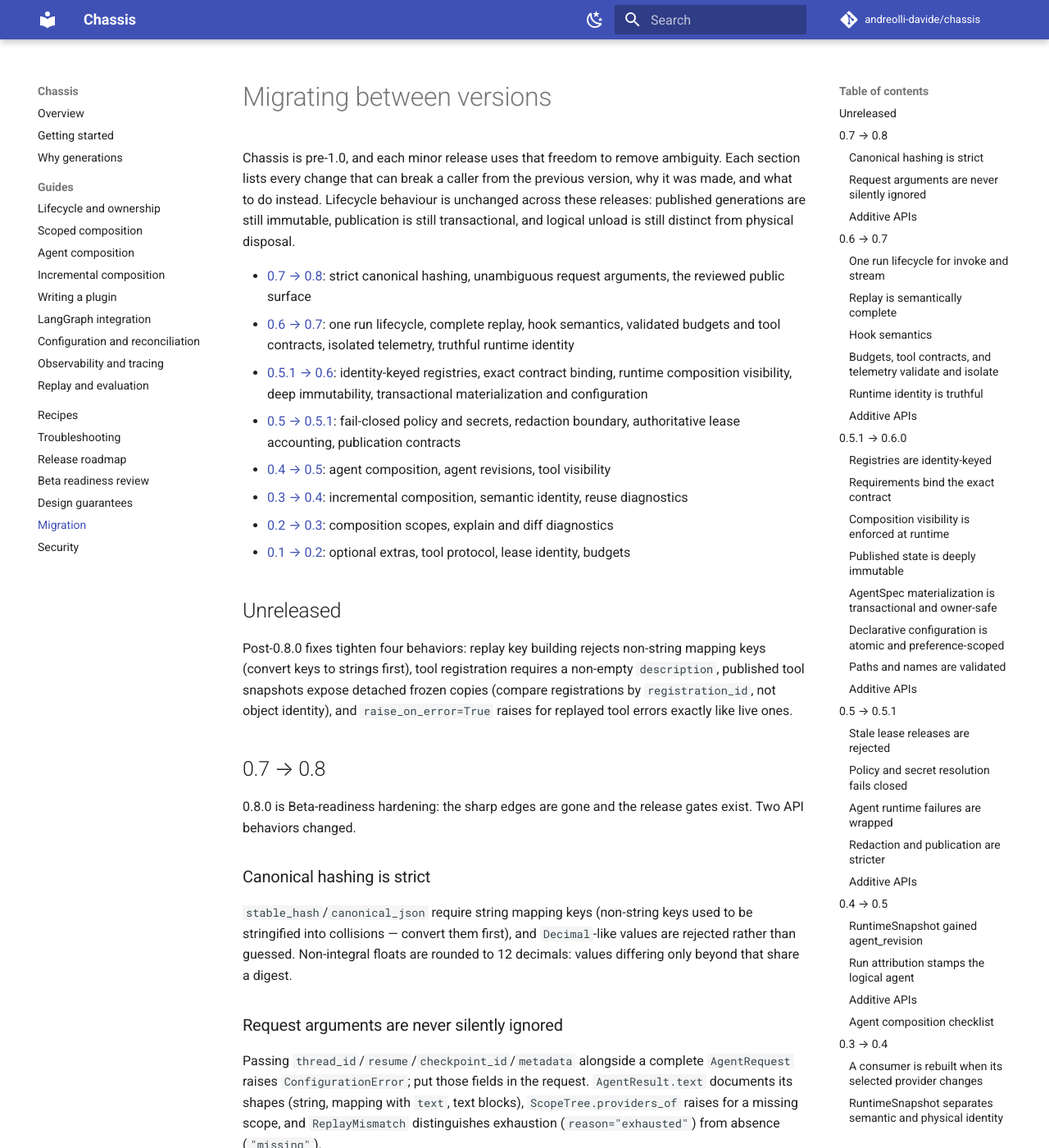
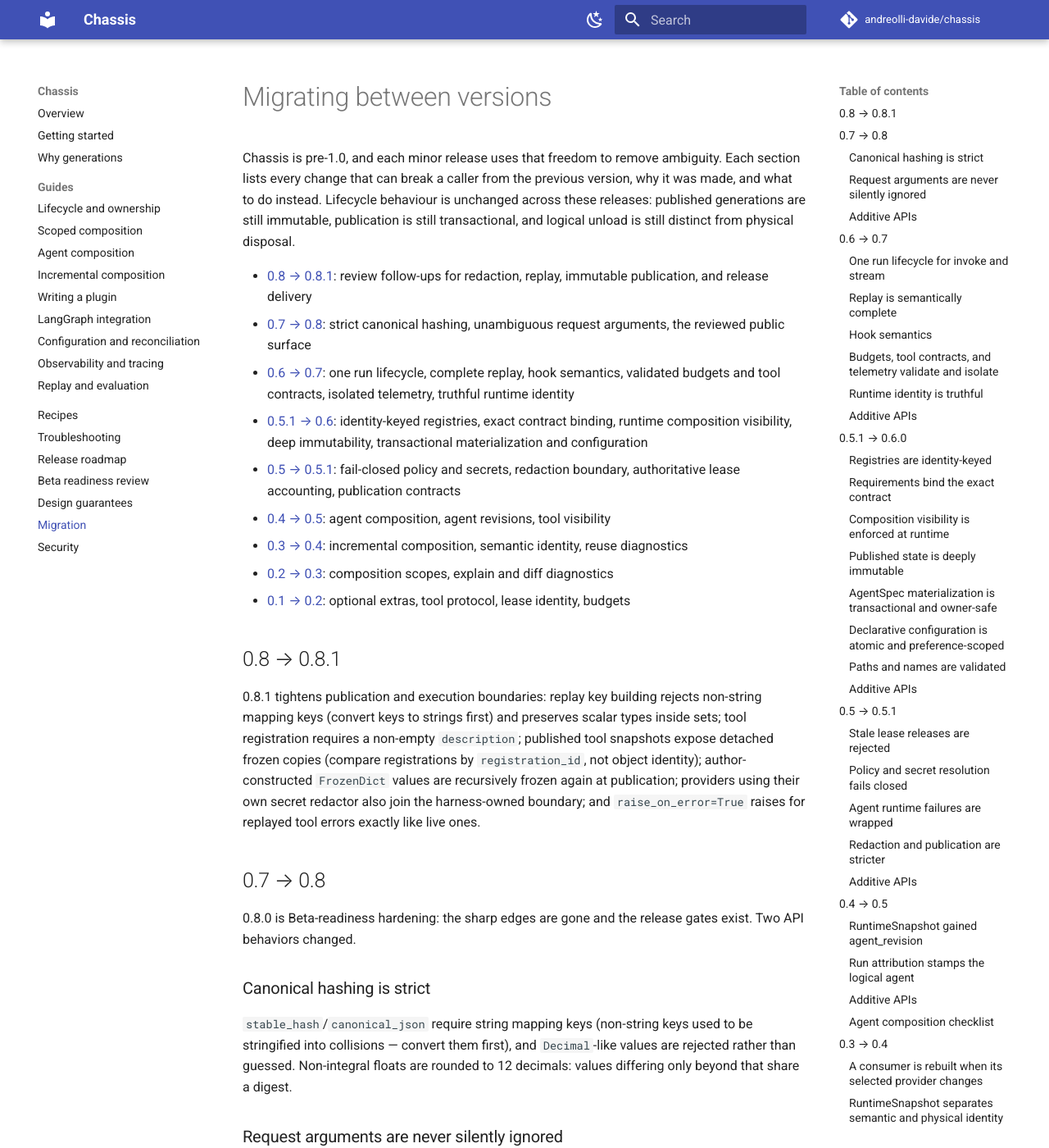
Before and after one commit to andreolli-davide/chassis, an MkDocs documentation site: the page built from docs/migration.md, in a window 1280 px wide and 1400 px high. Shown: the whole window at 82% size. Built offline with MkDocs 1.6.1 and Material for MkDocs 9.7.7, drawn with Linux system fonts in a browser that asks for light colours; comment, search, counter and statistics services are not loaded.

````diff
--- a/docs/migration.md
+++ b/docs/migration.md
@@ -6,12 +6,14 @@ why it was made, and what to do instead. Lifecycle behaviour is unchanged across
 these releases: published generations are still immutable, publication is still
 transactional, and logical unload is still distinct from physical disposal.
 
-- [0.7 → 0.8](#07--08): strict canonical hashing, unambiguous request
+- [0.8 → 0.8.1](#08-081): review follow-ups for redaction, replay,
+  immutable publication, and release delivery
+- [0.7 → 0.8](#07-08): strict canonical hashing, unambiguous request
   arguments, the reviewed public surface
-- [0.6 → 0.7](#06--07): one run lifecycle, complete replay, hook semantics,
+- [0.6 → 0.7](#06-07): one run lifecycle, complete replay, hook semantics,
   validated budgets and tool contracts, isolated telemetry, truthful runtime
   identity
-- [0.5.1 → 0.6](#051--06): identity-keyed registries, exact contract binding,
+- [0.5.1 → 0.6](#051-060): identity-keyed registries, exact contract binding,
   runtime composition visibility, deep immutability, transactional
   materialization and configuration
 - [0.5 → 0.5.1](#05-051): fail-closed policy and secrets, redaction boundary,
@@ -21,14 +23,16 @@ transactional, and logical unload is still distinct from physical disposal.
 - [0.2 → 0.3](#02-03): composition scopes, explain and diff diagnostics
 - [0.1 → 0.2](#01-02): optional extras, tool protocol, lease identity, budgets
 
-## Unreleased
+## 0.8 → 0.8.1
 
-Post-0.8.0 fixes tighten four behaviors: replay key building rejects
-non-string mapping keys (convert keys to strings first), tool registration
-requires a non-empty `description`, published tool snapshots expose detached
-frozen copies (compare registrations by `registration_id`, not object
-identity), and `raise_on_error=True` raises for replayed tool errors exactly
-like live ones.
+0.8.1 tightens publication and execution boundaries: replay key
+building rejects non-string mapping keys (convert keys to strings first) and
+preserves scalar types inside sets; tool registration requires a non-empty
+`description`; published tool snapshots expose detached frozen copies (compare
+registrations by `registration_id`, not object identity); author-constructed
+`FrozenDict` values are recursively frozen again at publication; providers
+using their own secret redactor also join the harness-owned boundary; and
+`raise_on_error=True` raises for replayed tool errors exactly like live ones.
 
 ## 0.7 → 0.8
 
--- a/docs/observability.md
+++ b/docs/observability.md
@@ -147,7 +147,7 @@ snapshot.physical_digest()   # runtime instance ids
 
 ```json
 {
-  "chassis_version": "0.8.0",
+  "chassis_version": "0.8.1",
   "generation_id": "gen_0004",
   "sequence": 4,
   "agent_runtime": "langgraph",
--- a/pyproject.toml
+++ b/pyproject.toml
@@ -1,6 +1,6 @@
 [project]
 name = "chassis-harness"
-version = "0.8.0"
+version = "0.8.1"
 description = "Chassis: transactional runtime composition for dynamic agent systems -- scoped ownership, reactive capabilities, and immutable runtime generations."
 readme = "README.md"
 requires-python = ">=3.12"
````
Also changed, not shown: CHANGELOG.md (+17 -4 lines), README.md (+9 -7 lines), docs/README.md (+5 -1 lines), 11 other files.
